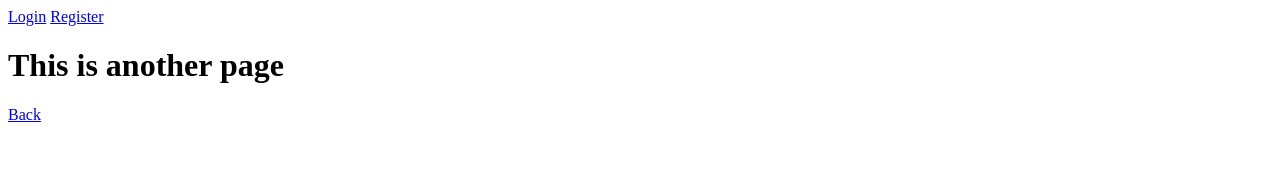
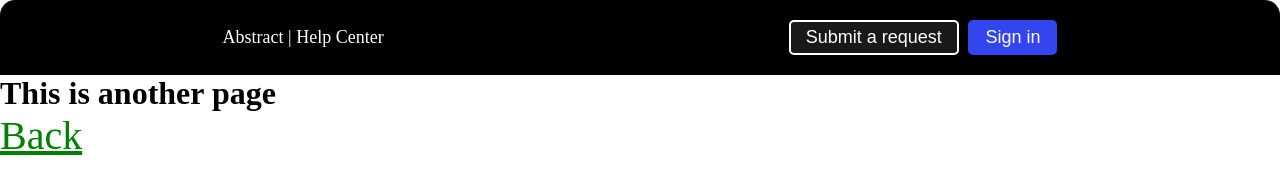
Before and after one commit to kithekadk/Project-management, a plain HTML site: page index.html in a window 1280 px wide. Drawn offline with Linux system fonts and the light colour scheme.

Commit message:
created a navbar

```diff
--- a/index.html
+++ b/index.html
@@ -4,14 +4,20 @@
     <meta charset="UTF-8">
     <meta name="viewport" content="width=device-width, initial-scale=1.0">
     <title>Project Management</title>
+    <link rel="stylesheet" href="style.css">
 </head>
 <body>
 
-    <nav>
+    <nav class="navbar">
         <div>
-            <a href="./login.html">Login</a>
-            <a href="./register.html">Register</a>
+            <div>Abstract | Help Center</div>
         </div>
+
+        <div>
+            <button id="submitrequest">Submit a request</button>
+            <input type="submit" value="Sign in" class="signin"/>
+        </div>
+
     </nav>
 
     <h1>This is another page</h1>
--- /dev/null
+++ b/style.css
@@ -0,0 +1,57 @@
+*{
+    padding: 0px;
+    margin: 0px
+}
+
+a{
+    font-size: 40px;
+    color: green;
+}
+
+p{
+    background-color: blueviolet;
+    margin: 30px;
+    padding: 10px;
+}
+
+form{
+    background-color: brown;
+    width: 10%;
+    padding: 10px;
+}
+
+.navbar{
+    display: flex;
+    flex-direction: row;
+    justify-content: space-around;
+    color: white;
+    background-color: black;
+    padding: 20px;
+    border-radius: 15px 15px 0px 0px ;
+    align-items: center;
+    font-size: 18px;
+}
+
+#submitrequest{
+    /* padding-left: 15px;
+    padding-right: 15px;
+    padding-top: 5px;
+    padding-bottom: 5px; */
+    /* padding: 5px 15px 5px 15px; */
+    padding: 5px 15px;
+    border-radius: 5px;
+    border: white solid 2px;
+    background-color: rgb(25, 25, 25);
+    color: white;
+    font-size: 18px;
+}
+
+.signin{
+    padding: 5px 15px;
+    background-color: rgb(50, 69, 238);
+    border-radius: 5px;
+    font-size: 18px;
+    color: white;
+    border: solid 2px rgb(50, 69, 238);
+    margin-left: 5px;
+}
```
Also changed, not shown: first.html (+4 -16 lines), login.html (+1 -0 lines), register.html (+1 -0 lines).
